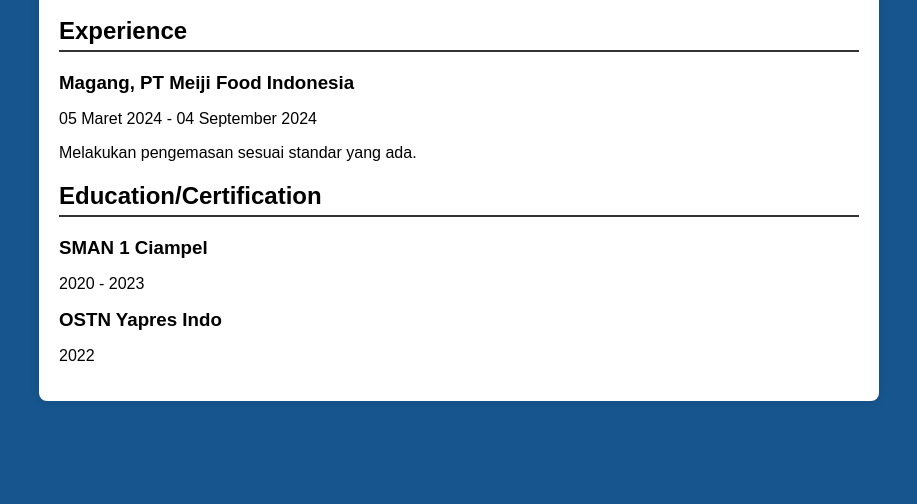
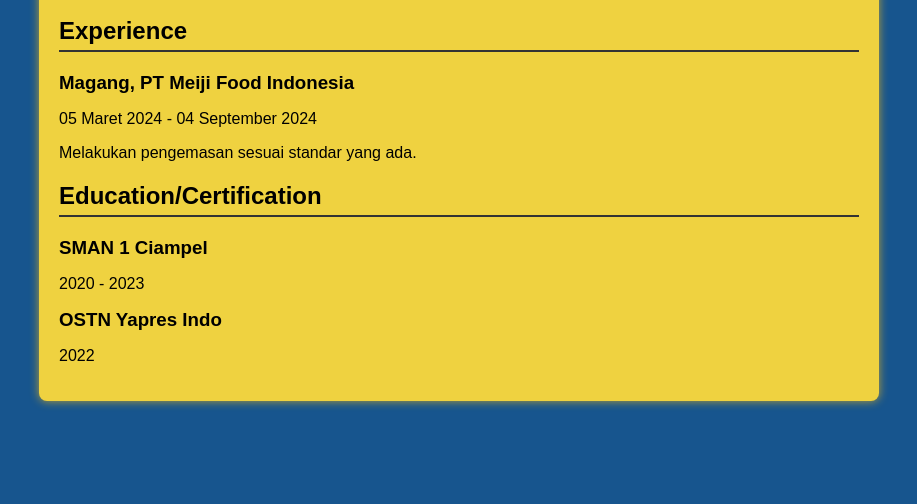
Before and after one commit to Rika-kamelia/Curriculum-Vitae, a plain HTML site: page index.html in a window 1280 px wide. Shown: the part 296-800 px from the top of the page, without its empty margins (181-1098 px from the left). Drawn offline with Linux system fonts and the light colour scheme.

Commit message:
Perbarui Warna

```diff
--- a/styles.css
+++ b/styles.css
@@ -8,10 +8,10 @@
 .container {
     max-width: 800px;
     margin: 20px auto;
-    background: white;
+    background: rgb(239, 210, 64);
     padding: 20px;
     border-radius: 8px;
-    box-shadow: 0 0 10px rgba(0, 0, 0, 0.1);
+    box-shadow: 0 0 10px rgba(228, 178, 28, 0.806);
 }
 
 header {
```
